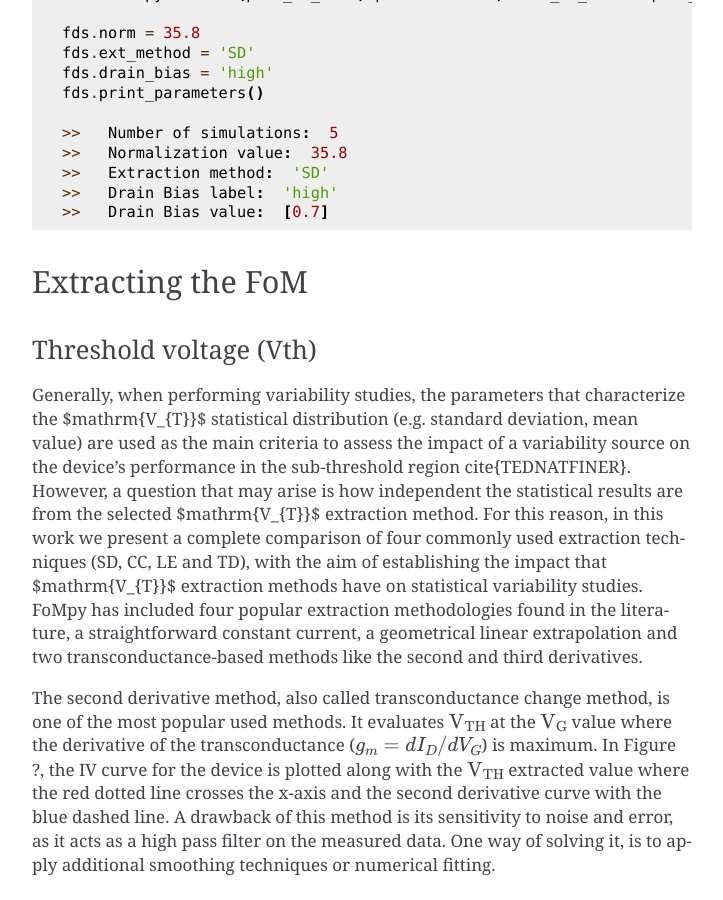
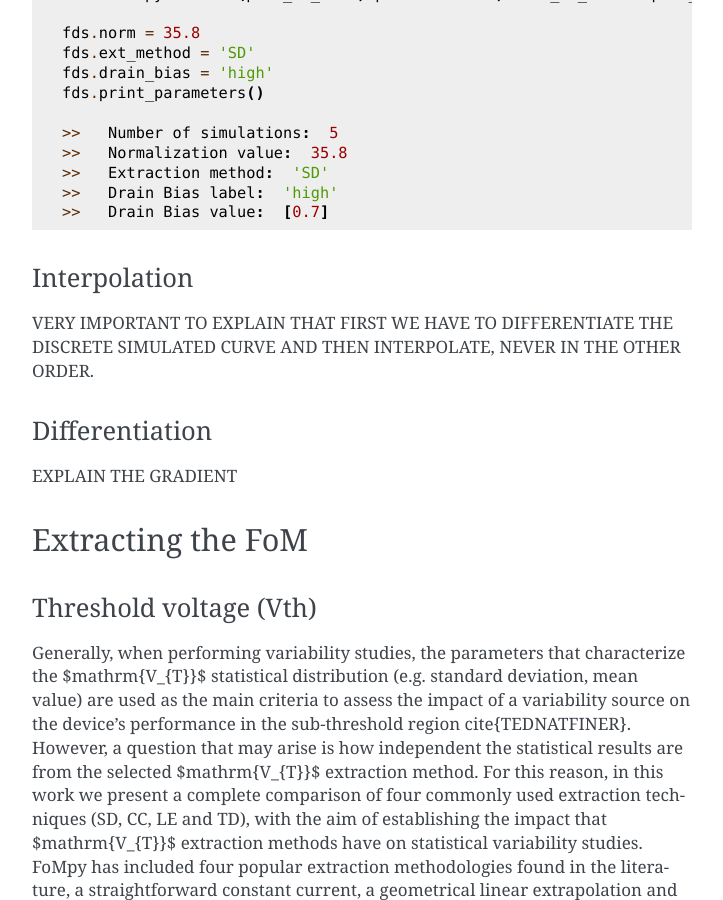
Before and after one commit to gabrielesp/FoMpy, a Sphinx documentation site: the page built from docs/index_full.rst, in a window 1280 px wide and 900 px high, scrolled down 4965 px. Shown: the whole window, without its empty margins (388-1111 px from the left). Built offline with Sphinx 7.4.7, drawn with Linux system fonts in a browser that asks for light colours; some of the changed text lies outside the part shown.

Commit message:
changes in the full documentation

```diff
--- a/docs/index_full.rst
+++ b/docs/index_full.rst
@@ -239,6 +239,18 @@ An example of how to load the curves to a FoMpy Dataset can be seen below::
 .. Conditioning your data(TODO)
 .. =================================
 
+^^^^^^^^^^^^^^^^^^^^^^^^^^^^^^^^^^^^^^^^^^
+Interpolation
+^^^^^^^^^^^^^^^^^^^^^^^^^^^^^^^^^^^^^^^^^^
+
+VERY IMPORTANT TO EXPLAIN THAT FIRST WE HAVE TO DIFFERENTIATE THE DISCRETE SIMULATED CURVE AND THEN INTERPOLATE, NEVER
+IN THE OTHER ORDER.
+
+^^^^^^^^^^^^^^^^^^^^^^^^^^^^^^^^^^^^^^^^^^
+Differentiation
+^^^^^^^^^^^^^^^^^^^^^^^^^^^^^^^^^^^^^^^^^^
+EXPLAIN THE GRADIENT
+
 .. ^^^^^^^^^^^^^^^^^^^^^^^^^^^^^^^^^^^^^^^^^^
 .. norm
 .. ^^^^^^^^^^^^^^^^^^^^^^^^^^^^^^^^^^^^^^^^^^
```
